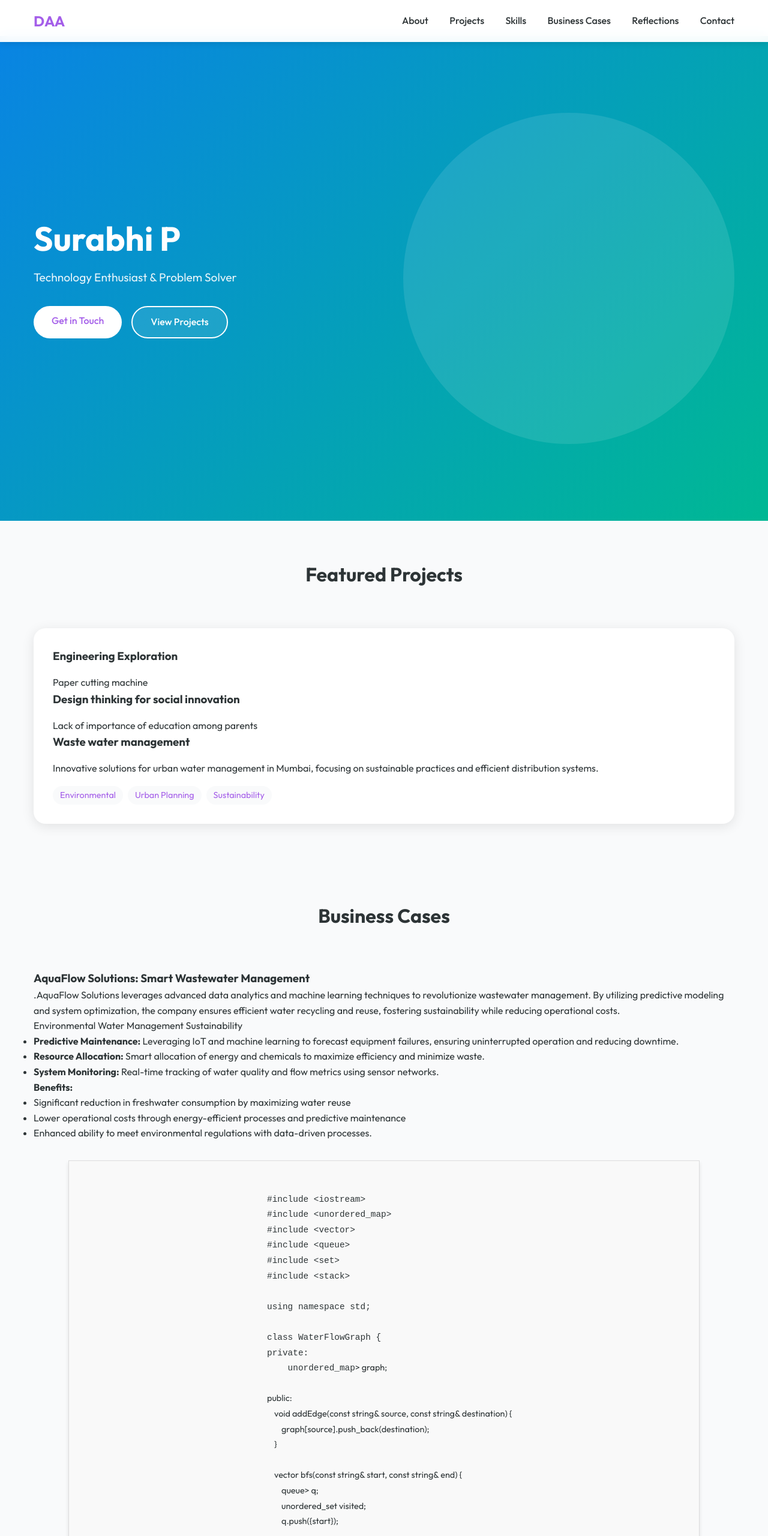
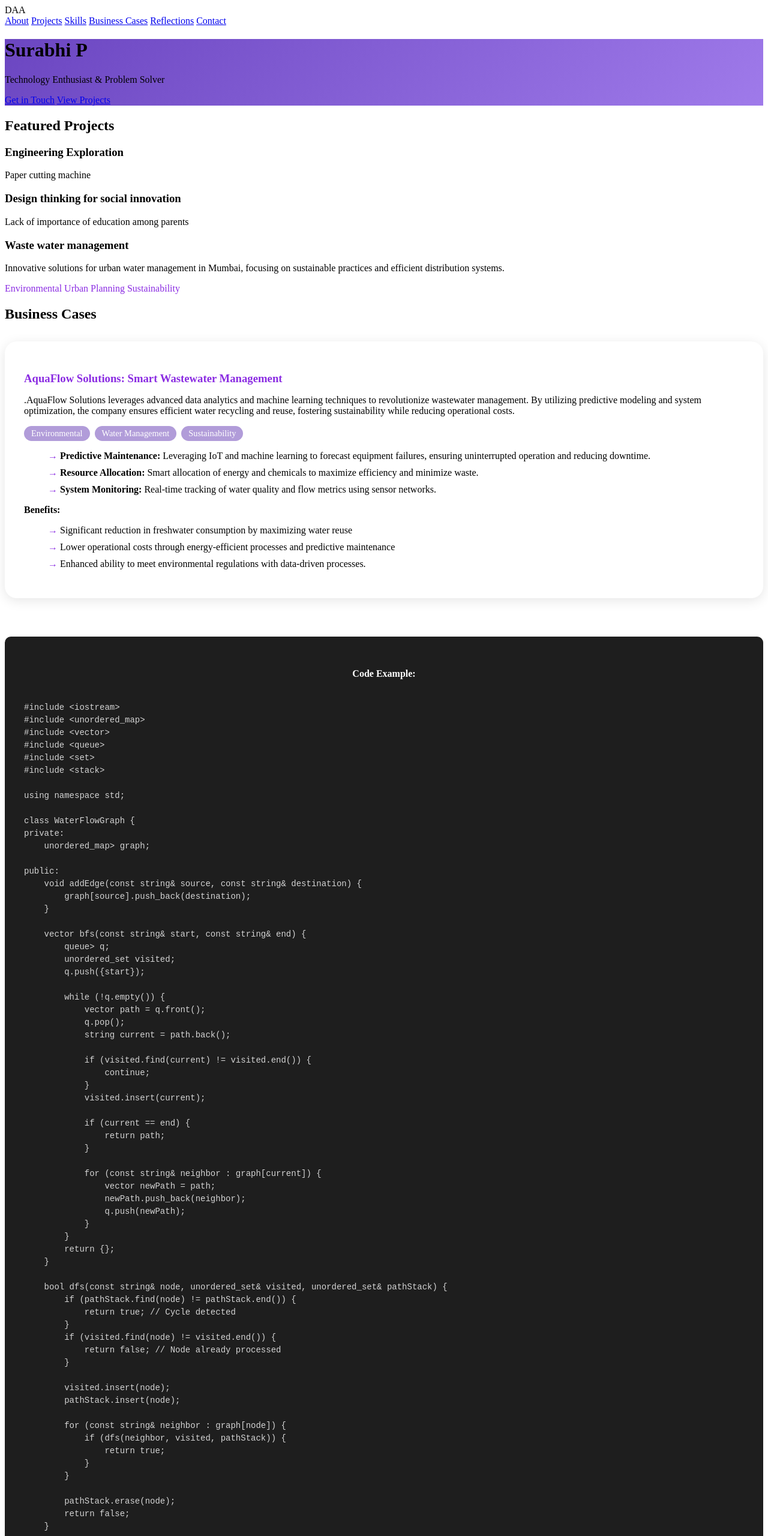
Before and after one commit to Surabhi1810/portfolio.github.io, a plain HTML site: page index.html in a window 1280 px wide. Shown: the top 2560 px of the page at 60% size. Drawn offline with Linux system fonts and the light colour scheme.

Commit message:
Update style.css

```diff
--- a/style.css
+++ b/style.css
@@ -1,7 +1,7 @@
 :root {
     --primary-color: #2d3436;
-    --secondary-color: #a45ee9;
-    --accent-color: #00b894;
+    --secondary-color: #8a2be2;    /* Main purple */
+    --accent-color: #b19cd9;       /* Lighter purple */
     --background-color: #f9fafb;
     --card-background: #ffffff;
     --text-primary: #2d3436;
@@ -12,326 +12,155 @@
     --spacing-lg: 4rem;
 }
 
-* {
-    margin: 0;
-    padding: 0;
-    box-sizing: border-box;
-    font-family: 'Outfit', sans-serif;
+/* [Previous CSS remains the same until projects section] */
+
+/* Business Cases Section */
+.business-cases-grid {
+    display: grid;
+    grid-template-columns: 1fr;
+    gap: var(--spacing-md);
+    margin-top: var(--spacing-md);
 }
 
-body {
-    background-color: var(--background-color);
-    color: var(--text-primary);
-    line-height: 1.6;
-}
-
-.container {
-    max-width: 1200px;
-    margin: 0 auto;
-    padding: 0 var(--spacing-sm);
-}
-
-/* Navigation */
-.navbar {
-    position: fixed;
-    top: 0;
-    width: 100%;
-    background: rgba(255, 255, 255, 0.95);
-    backdrop-filter: blur(10px);
-    z-index: 1000;
-    padding: var(--spacing-sm) 0;
-    box-shadow: 0 2px 10px rgba(0, 0, 0, 0.1);
-}
-
-.navbar .container {
-    display: flex;
-    justify-content: space-between;
-    align-items: center;
-}
-
-.logo {
-    font-size: 1.5rem;
-    font-weight: 700;
-    color: var(--secondary-color);
-}
-
-.nav-links a {
-    margin-left: var(--spacing-md);
-    text-decoration: none;
-    color: var(--text-primary);
-    font-weight: 500;
-    transition: color 0.3s ease;
-}
-
-.nav-links a:hover {
-    color: var(--secondary-color);
-}
-
-/* Hero Section */
-.hero {
-    padding: calc(var(--spacing-lg) * 2) 0;
-    background: linear-gradient(135deg, #0984e3 0%, #00b894 100%);
-    color: white;
-    margin-top: 60px;
-}
-
-.hero-content {
-    display: grid;
-    grid-template-columns: 1fr 1fr;
-    gap: var(--spacing-lg);
-    align-items: center;
-}
-
-.hero-text h1 {
-    font-size: 3.5rem;
-    font-weight: 700;
-    margin-bottom: var(--spacing-sm);
-    line-height: 1.2;
-}
-
-.subtitle {
-    font-size: 1.2rem;
-    opacity: 0.9;
-    margin-bottom: var(--spacing-md);
-}
-
-.cta-buttons {
-    display: flex;
-    gap: var(--spacing-sm);
-}
-
-.primary-btn, .secondary-btn {
-    padding: 12px 30px;
-    border-radius: 30px;
-    text-decoration: none;
-    font-weight: 500;
-    transition: transform 0.3s ease;
-}
-
-.primary-btn {
-    background: white;
-    color: var(--secondary-color);
-}
-
-.secondary-btn {
-    background: rgba(255, 255, 255, 0.1);
-    color: white;
-    border: 2px solid white;
-}
-
-.primary-btn:hover, .secondary-btn:hover {
-    transform: translateY(-2px);
-}
-
-.profile-placeholder {
-    width: 100%;
-    padding-bottom: 100%;
-    background: rgba(255, 255, 255, 0.1);
-    border-radius: 50%;
-}
-
-/* Sections */
-.section {
-    padding: var(--spacing-lg) 0;
-}
-
-.section-title {
-    font-size: 2rem;
-    margin-bottom: var(--spacing-lg);
-    text-align: center;
-    color: var(--primary-color);
-}
-
-/* Projects */
-.projects-grid {
-    display: grid;
-    grid-template-columns: repeat(auto-fit, minmax(300px, 1fr));
-    gap: var(--spacing-md);
-}
-
-.project-card {
-    background: var(--card-background);
-    border-radius: 20px;
-    overflow: hidden;
-    box-shadow: 0 4px 20px rgba(0, 0, 0, 0.1);
-    transition: transform 0.3s ease;
-}
-
-.project-card:hover {
-    transform: translateY(-5px);
-}
-
-.project-content {
-    padding: var(--spacing-md);
-}
-
-.project-content h3 {
-    margin-bottom: var(--spacing-sm);
-    color: var(--primary-color);
-}
-
-.project-tags {
-    display: flex;
-    flex-wrap: wrap;
-    gap: var(--spacing-xs);
-    margin-top: var(--spacing-sm);
-}
-
-.project-tags span {
-    background: var(--background-color);
-    padding: 4px 12px;
-    border-radius: 20px;
-    font-size: 0.9rem;
-    color: var(--secondary-color);
-}
-
-/* Skills */
-.skills-grid {
-    display: grid;
-    grid-template-columns: repeat(auto-fit, minmax(250px, 1fr));
-    gap: var(--spacing-md);
-}
-
-.skill-card {
+.business-case-card {
     background: var(--card-background);
     padding: var(--spacing-md);
     border-radius: 20px;
     box-shadow: 0 4px 20px rgba(0, 0, 0, 0.1);
 }
 
-.skill-card h3 {
+.business-case-card h3 {
+    color: var(--secondary-color);
     margin-bottom: var(--spacing-sm);
-    color: var(--secondary-color);
 }
 
-.skill-card ul {
-    list-style: none;
+.business-tags {
+    display: flex;
+    flex-wrap: wrap;
+    gap: var(--spacing-xs);
+    margin: var(--spacing-sm) 0;
 }
 
-.skill-card ul li {
+.business-tags span {
+    background: var(--accent-color);
+    color: white;
+    padding: 4px 12px;
+    border-radius: 20px;
+    font-size: 0.9rem;
+}
+
+.business-case-card ul {
+    list-style: none;
+    margin: var(--spacing-sm) 0;
+}
+
+.business-case-card ul li {
     margin: 10px 0;
     padding-left: 20px;
     position: relative;
 }
 
-.skill-card ul li::before {
+.business-case-card ul li::before {
     content: "→";
     position: absolute;
     left: 0;
-    color: var(--accent-color);
+    color: var(--secondary-color);
 }
 
-/* Academic Section */
-.academic-card {
+/* Code Container Styling */
+.code-container {
+    background: #1e1e1e;
+    border-radius: 10px;
+    padding: var(--spacing-md);
+    margin: var(--spacing-md) 0;
+    overflow-x: auto;
+}
+
+.code-container h4 {
+    color: white;
+    margin-bottom: var(--spacing-sm);
+    text-align: center;
+}
+
+.code-container pre {
+    margin: 0;
+}
+
+.code-container code {
+    color: #d4d4d4;
+    font-family: 'Courier New', monospace;
+    font-size: 14px;
+    line-height: 1.5;
+}
+
+/* Reflections Section */
+.reflections-grid {
+    display: grid;
+    grid-template-columns: repeat(auto-fit, minmax(300px, 1fr));
+    gap: var(--spacing-md);
+}
+
+.reflection-card {
     background: var(--card-background);
     padding: var(--spacing-md);
     border-radius: 20px;
     box-shadow: 0 4px 20px rgba(0, 0, 0, 0.1);
-}
-
-.academic-info {
-    display: grid;
-    grid-template-columns: repeat(auto-fit, minmax(200px, 1fr));
-    gap: var(--spacing-md);
-}
-
-.info-item h4 {
-    color: var(--secondary-color);
-    margin-bottom: 5px;
-}
-
-/* Contact Section */
-.social-links {
-    display: flex;
-    justify-content: center;
-    gap: var(--spacing-md);
-}
-
-.social-btn {
-    padding: 12px 30px;
-    background: var(--secondary-color);
-    color: white;
-    text-decoration: none;
-    border-radius: 30px;
     transition: transform 0.3s ease;
 }
 
-.social-btn:hover {
-    transform: translateY(-2px);
+.reflection-card:hover {
+    transform: translateY(-5px);
 }
 
-/* Footer */
-footer {
-    background: var(--primary-color);
-    color: white;
-    padding: var(--spacing-lg) 0;
-    margin-top: var(--spacing-lg);
+.reflection-card h3 {
+    color: var(--secondary-color);
+    margin-bottom: var(--spacing-sm);
 }
 
-.inspiration-quote {
-    text-align: center;
-    font-style: italic;
-    max-width: 800px;
-    margin: 0 auto;
+.reflection-card p {
+    margin: var(--spacing-xs) 0;
+}
+
+.reflection-card strong {
+    color: var(--text-primary);
 }
 
 /* Media Queries */
 @media (max-width: 768px) {
-    .hero-content {
-        grid-template-columns: 1fr;
-        text-align: center;
-    }
-
-    .hero-text h1 {
-        font-size: 2.5rem;
-    }
-
-    .nav-links {
-        display: none;
-    }
-
-    .academic-info {
+    .reflections-grid {
         grid-template-columns: 1fr;
     }
 
-    .cta-buttons {
-        justify-content: center;
+    .business-cases-grid {
+        grid-template-columns: 1fr;
+    }
+
+    .code-container {
+        margin: var(--spacing-md) -var(--spacing-sm);
+        border-radius: 0;
     }
 }
 
-@keyframes fadeIn {
-    from { opacity: 0; transform: translateY(20px); }
-    to { opacity: 1; transform: translateY(0); }
+/* [Rest of the original CSS remains the same] */
+
+/* Update existing elements with purple theme */
+.nav-links a:hover {
+    color: var(--secondary-color);
 }
 
-.section {
-    animation: fadeIn 1s ease-out;
+.hero {
+    background: linear-gradient(135deg, #6b46c1 0%, #9f7aea 100%);
 }
 
-
-       .code-center {
-    display: flex;
-    justify-content: center;
-    align-items: center;
-    margin: 2rem auto;
-    padding: 1.5rem;
-    border: 1px solid #ddd;
-    background-color: #f9f9f9;
-    box-shadow: 0 4px 6px rgba(0, 0, 0, 0.1);
-    max-width: 90%;
-    overflow-x: auto;
+.social-btn {
+    background: var(--secondary-color);
 }
 
-.code-container h4 {
-    text-align: center;
-    font-size: 1.25rem;
-    color: #333;
+.project-tags span {
+    color: var(--secondary-color);
 }
 
-pre code {
-    font-family: 'Courier New', Courier, monospace;
-    font-size: 0.9rem;
-    line-height: 1.5;
-    white-space: pre-wrap;
-    word-wrap: break-word;
+.skill-card h3,
+.info-item h4 {
+    color: var(--secondary-color);
 }
```
